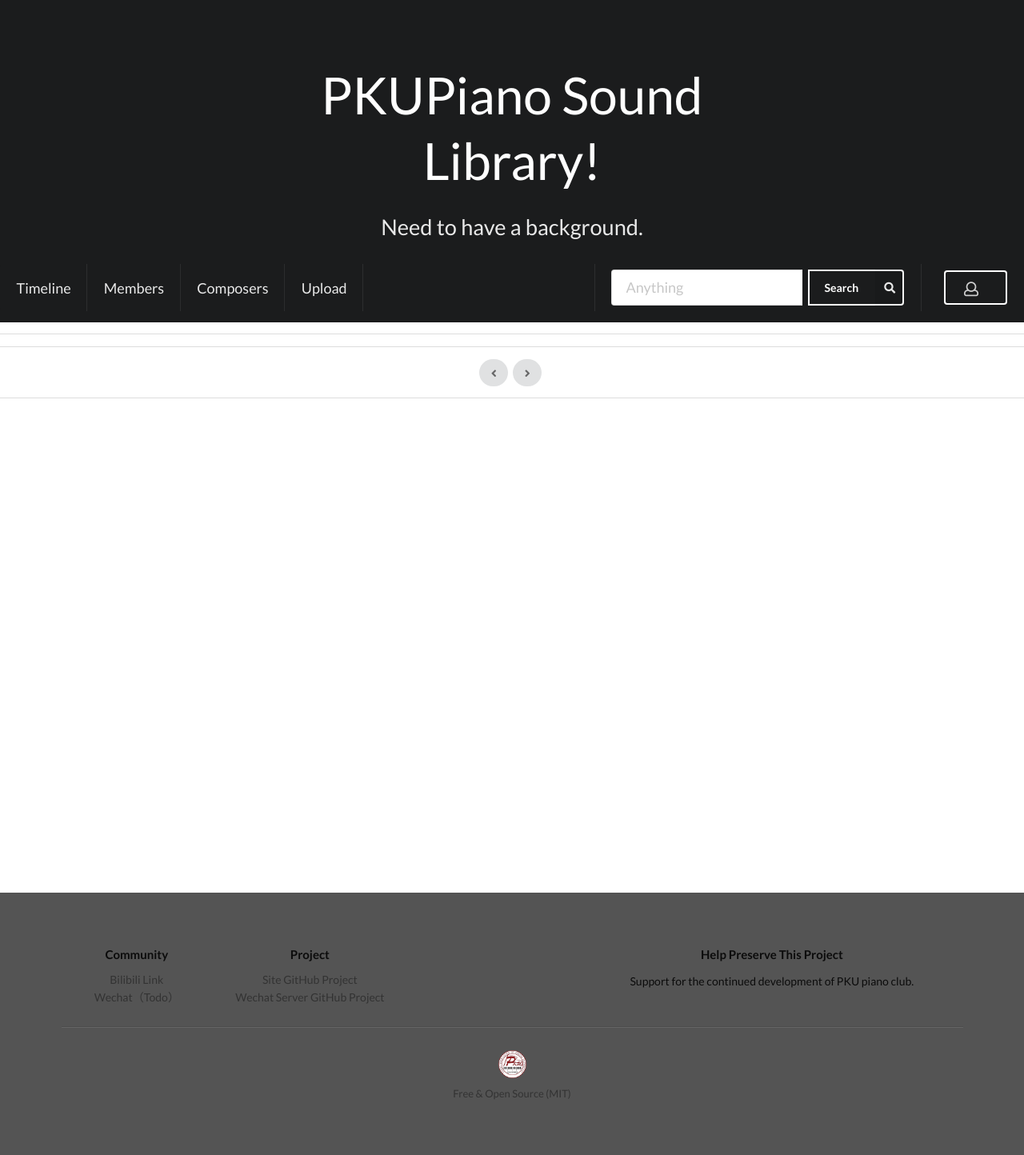
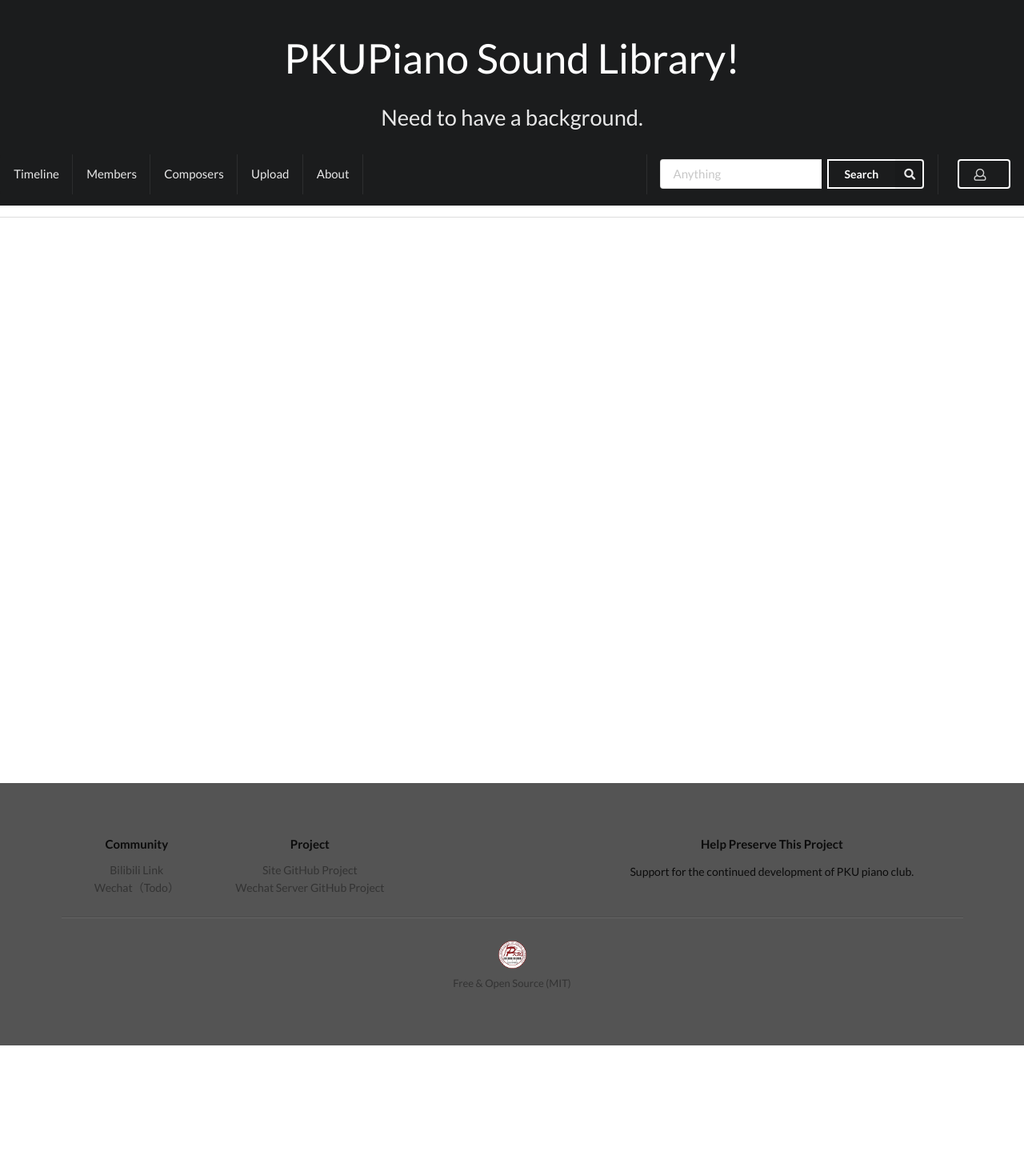
Before and after one commit to Fridge003/SoundLib, a Django app: page /index/1/ in a window 1280 px wide. Shown: the whole page at 80% size. After the commit the page ends 1307 px from the top, so only its background shows below. Run offline with Django 4.2, Linux system fonts and the light colour scheme; data comes from the database, SQL or seed files in the repository; both versions use the stored data as it was after the commit; some libraries are stand-ins or nearby versions.

Commit message:
added about, bug of page turner in unpaged areas fixed

```diff
--- a/App/utils/index.py
+++ b/App/utils/index.py
@@ -7,11 +7,14 @@
 
 def render_index(OriginalRequest, SelectedTag=None, SelectedPage=None) :
 
+    HavePages = True
+
     if SelectedTag is None :
         SelectedTag = "timeline"
 
     if SelectedPage is None :
         SelectedPage = 0
+        HavePages = False
 
     UserList = User.objects.annotate(NumRecordings=Count('Recordings'))
     RecordingList = Recording.objects.order_by('-UploadTime')
@@ -30,6 +33,7 @@
     context['hello']        = 'PKUpiano Sound Library!'
     context['SelectedTag']  = SelectedTag
     context['CurrentPage']  = SelectedPage
+    context['HavePages']    = HavePages
     context['PageRange']    = list(range(max(0, SelectedPage-2), min(PageNum, SelectedPage+3)))
     context['PagePrefix']   = '/index/'+SelectedTag+'/'
     context['PrevPage']     = max(0, SelectedPage-1)
--- a/Templates/base.html
+++ b/Templates/base.html
@@ -48,9 +48,9 @@
         }
 
         .masthead h1.ui.header {
-            margin-top: 1em;
+            margin-top: 0.5em;
             margin-bottom: 0em;
-            font-size: 4em;
+            font-size: 3.2em;
             font-weight: normal;
         }
 
--- a/Templates/index.html
+++ b/Templates/index.html
@@ -5,7 +5,7 @@
 <div class="pusher">
     <!-- Menu bar -->
     <div class="ui inverted vertical masthead center aligned segment">
-        <div class="ui massive inverted stackable tabs menu">
+        <div class="ui large inverted stackable tabs menu">
             {% if SelectedTag == "timeline" %}
             <a class="active item" href="/index/timeline/0/">
                 Timeline
@@ -40,6 +40,15 @@
             {% else %}
             <a class="item" href="/index/upload/">
                 Upload
+            </a>
+            {% endif %}
+            {% if SelectedTag == "about" %}
+            <a class="active item" href="/index/about/">
+                About
+            </a>
+            {% else %}
+            <a class="item" href="/index/about/">
+                About
             </a>
             {% endif %}
             <div class="right menu">
@@ -210,11 +219,16 @@
         </form>
         {% endif %}
 
+        {% if SelectedTag == "about" %}
+            <h1>This is a website maintained by PKU Piano Club</h1>
+        {% endif %}
+
         <script>
             $('.ui.dropdown').dropdown();
         </script>
     </div>
 
+    {% if HavePages %}
         <!-- Page selection bar -->
         <div class="ui divider"></div>
         <div class="ui center aligned container">
@@ -236,8 +250,8 @@
                 <i class="angle right icon"></i>
             </a>
         </div>
-
         <div class="ui divider"></div>
+    {% endif %}
 </div>
 
 {% endblock %}
```
Also changed, not shown: db.sqlite3. Lines whose indentation alone changed are shown as unchanged.
